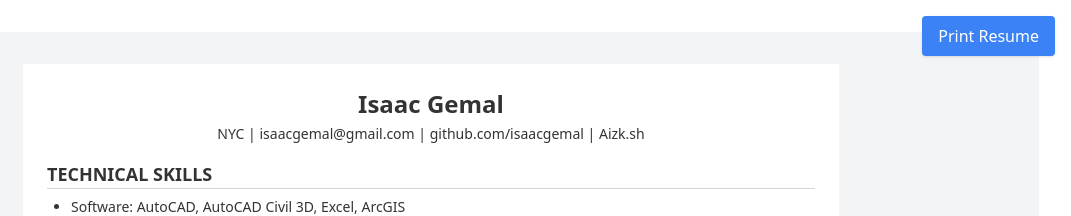
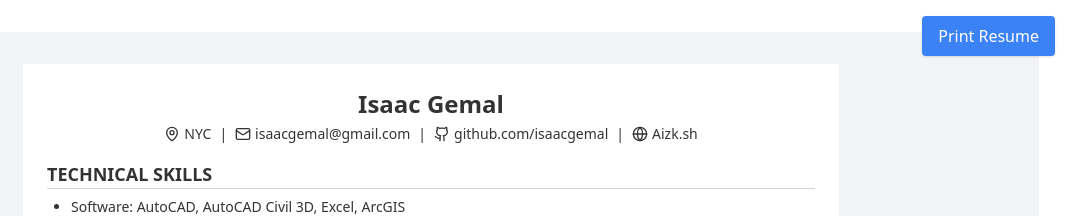
Before and after one commit to IsaacGemal/my-resume, a React (Vite) app: page / in a window 1280 px wide. Shown: the top 216 px of the page, without its empty margins (209-1280 px from the left). Built offline with nearby package versions, Linux system fonts and the light colour scheme.

Commit message:
✨ Feat: add lucide-react icons

```diff
--- a/package.json
+++ b/package.json
@@ -10,6 +10,7 @@
     "preview": "vite preview"
   },
   "dependencies": {
+    "lucide-react": "^0.460.0",
     "react": "^18.3.1",
     "react-dom": "^18.3.1"
   },
--- a/src/App.css
+++ b/src/App.css
@@ -3,39 +3,3 @@
   margin: 0 auto;
   padding: 2rem;
 }
-
-.logo {
-  height: 6em;
-  padding: 1.5em;
-  will-change: filter;
-  transition: filter 300ms;
-}
-.logo:hover {
-  filter: drop-shadow(0 0 2em #646cffaa);
-}
-.logo.react:hover {
-  filter: drop-shadow(0 0 2em #61dafbaa);
-}
-
-@keyframes logo-spin {
-  from {
-    transform: rotate(0deg);
-  }
-  to {
-    transform: rotate(360deg);
-  }
-}
-
-@media (prefers-reduced-motion: no-preference) {
-  a:nth-of-type(2) .logo {
-    animation: logo-spin infinite 20s linear;
-  }
-}
-
-.card {
-  padding: 2em;
-}
-
-.read-the-docs {
-  color: #888;
-}
--- a/src/components/Resume.tsx
+++ b/src/components/Resume.tsx
@@ -1,4 +1,5 @@
 import { type ReactElement } from 'react'
+import { Github, Mail, Globe, MapPin } from 'lucide-react'
 
 export default function Resume(): ReactElement {
     return (
@@ -6,8 +7,23 @@ export default function Resume(): ReactElement {
             {/* Header */}
             <header className="text-center mb-4">
                 <h1 className="text-2xl font-bold">Isaac Gemal</h1>
-                <p className="text-sm mt-1">
-                    NYC | <a href="mailto:isaacgemal@gmail.com" className="hover:underline">isaacgemal@gmail.com</a> | <a href="https://github.com/isaacgemal" className="hover:underline" target="_blank" rel="noopener noreferrer">github.com/isaacgemal</a> | <a href="https://aizk.sh" className="hover:underline" target="_blank" rel="noopener noreferrer">Aizk.sh</a>
+                <p className="text-sm mt-1 flex items-center justify-center gap-2">
+                    <span className="inline-flex items-center gap-1">
+                        <MapPin size={16} />
+                        NYC
+                    </span> |
+                    <a href="mailto:isaacgemal@gmail.com" className="hover:underline inline-flex items-center gap-1">
+                        <Mail size={16} />
+                        isaacgemal@gmail.com
+                    </a> |
+                    <a href="https://github.com/isaacgemal" className="hover:underline inline-flex items-center gap-1" target="_blank" rel="noopener noreferrer">
+                        <Github size={16} />
+                        github.com/isaacgemal
+                    </a> |
+                    <a href="https://aizk.sh" className="hover:underline inline-flex items-center gap-1" target="_blank" rel="noopener noreferrer">
+                        <Globe size={16} />
+                        Aizk.sh
+                    </a>
                 </p>
             </header>
 
```
Also changed, not shown: 1 other file (tests, documents, lock files or other folders).
